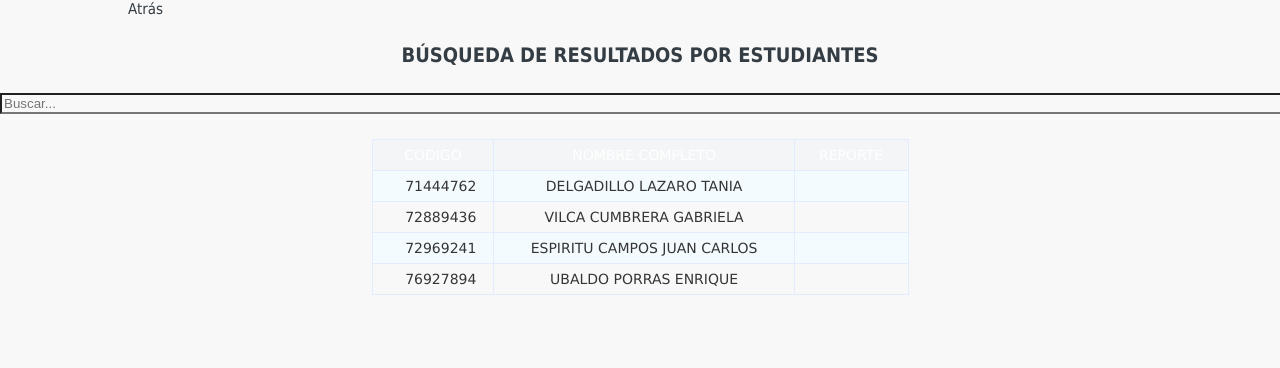
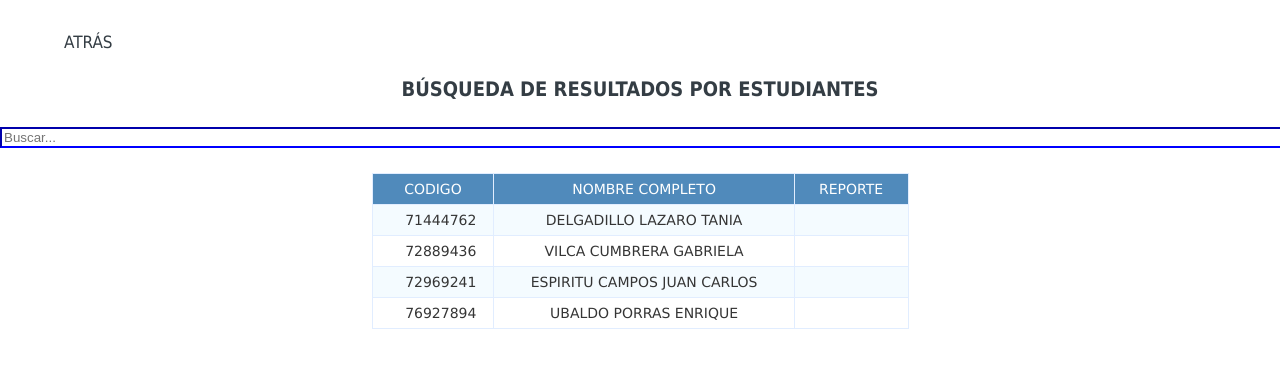
Before and after one commit to Herrius/Test-Web, a PHP site: page /busquedas/indexe.php in a window 1280 px wide. Shown: the top 368 px of the page. Run offline with PHP 8.4, Linux system fonts and the light colour scheme; data comes from the database, SQL or seed files in the repository.

Commit message:
Cambios en CSS
Actualización en la pagina  de CSS y cambio de etiquetas en indexe y indexs

```diff
--- a/busquedas/css/estilo.css
+++ b/busquedas/css/estilo.css
@@ -1,13 +1,11 @@
-*{
-	background-color: #f8f8f8f8;
-}
-#atras{
-	padding-left: 10%;
-	padding-top: 20px;
+.atras{
+	margin: 2rem 0 0 4rem;
+	text-align: left;
 }
 
-#caja_busqueda {
+.caja_busqueda {
 	width: 100%;
+	border-color: blue;
 }
 
 body {
--- a/busquedas/indexe.php
+++ b/busquedas/indexe.php
@@ -7,11 +7,11 @@
 <body>
 
 <section class="principal">
-	<label id="atras">Atrás</label>
+	<div class="atras">Atrás</div>
 	<h1> BÚSQUEDA DE RESULTADOS POR ESTUDIANTES</h1>
 
 	<div class="formulario">
-		<input type="text" name="caja_busqueda" id="caja_busqueda" placeholder="Buscar..."></input>
+		<input type="text" name="caja_busqueda" id="caja_busqueda" class="caja_busqueda" placeholder="Buscar..."></input>
 	</div>
 
 	<div id="datos"></div>
--- a/busquedas/indexs.php
+++ b/busquedas/indexs.php
@@ -7,11 +7,11 @@
 <body>
 
 <section class="principal">
-	<label id="atras">Atrás</label>
+	<div class="atras">Atrás</div>
 	<h1> BÚSQUEDA DE RESULTADOS POR AULAS</h1>
 
 	<div class="formulario">
-		<input type="text" name="caja_busqueda" id="caja_busquedas" placeholder="Buscar..."></input>
+		<input type="text" name="caja_busqueda" id="caja_busquedas" class="caja_busqueda" placeholder="Buscar..."></input>
 	</div>
 
 	<div id="datoss"></div>
```
